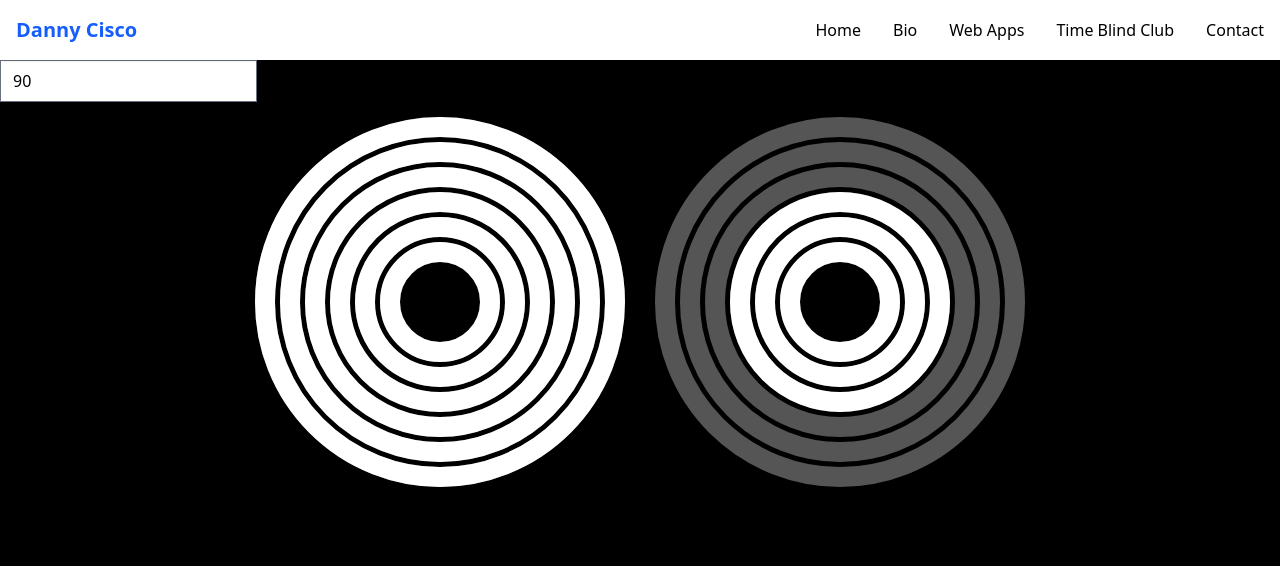
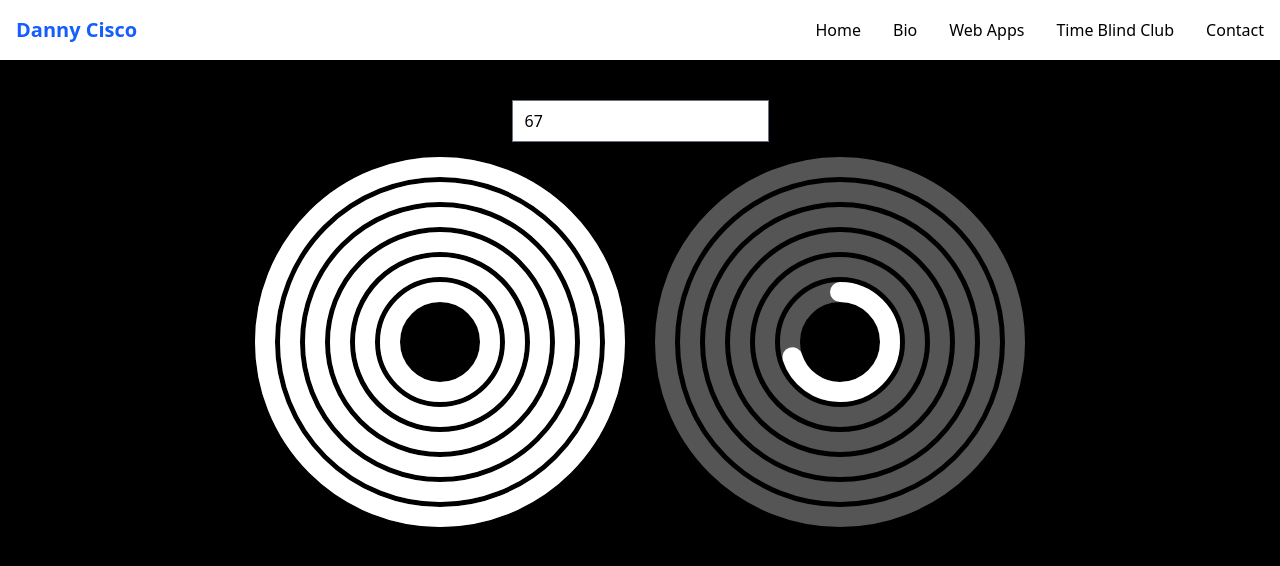
Before and after one commit to Danny-Cisco/danny-cisco, a SvelteKit app: page /timeblindclub in a window 1280 px wide. Shown: the top 566 px of the page. Built offline with nearby package versions, Linux system fonts and the light colour scheme.

Commit message:
working timer duration

```diff
--- a/src/routes/timeblindclub/+page.svelte
+++ b/src/routes/timeblindclub/+page.svelte
@@ -1,17 +1,37 @@
-<script>
+<script lang="ts">
 	import FullCircle from '$lib/components/ring-timer/FullCircle.svelte';
+
+	let timerDuration = 67;
 	let nowMins = 90;
 
+	let hoursArray = [];
+
+	let numberOfDiscs = 0;
+	$: numberOfDiscs = Math.trunc(timerDuration / 60); // removes decimal places
+
+	$: if (timerDuration % 60) {
+		numberOfDiscs += 1; // add a disc if there is a partial disc left
+	}
+	$: console.log('🚀 ~ numberOfDiscs:', numberOfDiscs);
+
 	// Function to generate an array of hours and remaining minutes
-	$: hoursArray = Array(Math.floor(nowMins / 60)).fill(60);
+	// $: hoursArray = Array(Math.floor(nowMins / 60)).fill(60);
 	$: console.log('🚀 ~ hoursArray:', hoursArray);
-	$: remainder = nowMins % 60;
-	$: if (remainder > 0) hoursArray.push(remainder);
+
+	$: if (timerDuration) hoursArray = [];
+
+	$: for (let i = 0; i < numberOfDiscs; i++) {
+		if (i === numberOfDiscs - 1) {
+			hoursArray[i] = Math.round(timerDuration % 60);
+		} else {
+			hoursArray[i] = 60;
+		}
+	}
 </script>
 
-<div class="h-full w-full bg-black">
-	<input type="number" bind:value={nowMins} />
-	{#key nowMins}
+<div class="flex h-full w-full flex-col items-center bg-black pt-10">
+	<input type="number" bind:value={timerDuration} />
+	{#key hoursArray}
 		<div class="flex flex-wrap items-center justify-center">
 			{#each hoursArray as mins, index}
 				<FullCircle nowMins={mins} />
```
